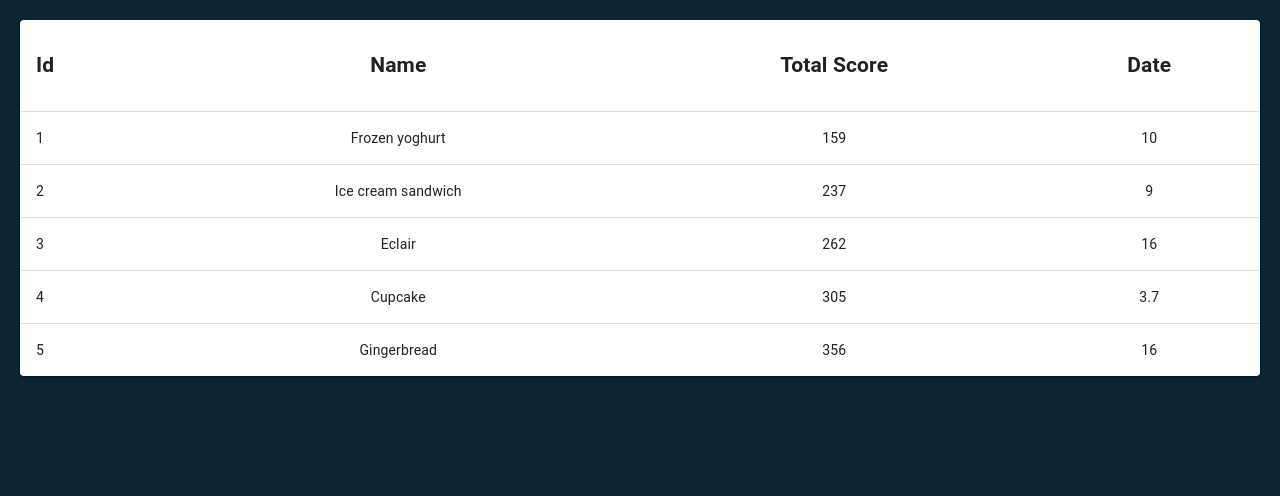
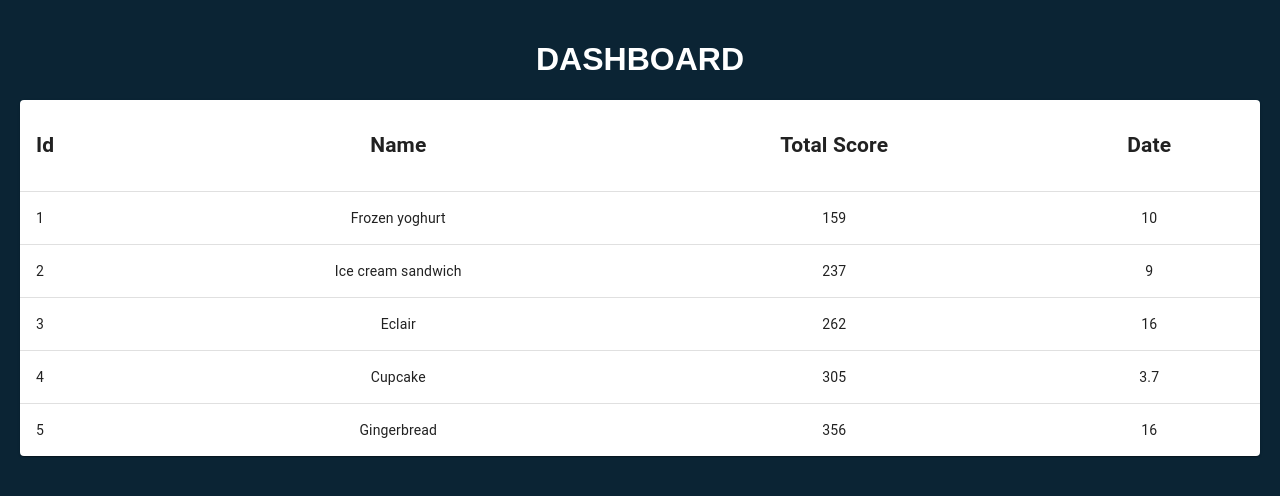
Before and after one commit to RohitKumarPattanayak/React-tenzies-game, a React (Vite) app: page /dashboard in a window 1280 px wide. Shown: the top 496 px of the page. Built offline with nearby package versions, Linux system fonts and the light colour scheme.

Commit message:
navigation setup completed

```diff
--- a/package.json
+++ b/package.json
@@ -16,6 +16,7 @@
     "react-clock": "^4.0.0",
     "react-confetti": "^6.1.0",
     "react-dom": "^18.2.0",
+    "react-router-dom": "^6.8.0",
     "react-timer-hook": "^3.0.5",
     "react-toastify": "^9.1.1",
     "react-use": "^17.4.0",
--- a/src/app.jsx
+++ b/src/app.jsx
@@ -7,6 +7,7 @@ import Turns from "./components/Turns";
 import Popup from "reactjs-popup";
 import "reactjs-popup/dist/index.css";
 import Toast from "./components/Toast";
+
 export default function App() {
   const [dice, setDice] = React.useState(allNewDice());
   const [tenzies, setTenzies] = React.useState(false);
--- a/src/components/Dashboard.jsx
+++ b/src/components/Dashboard.jsx
@@ -34,6 +34,8 @@ const rows = [
 
 export default function Dashboard() {
   return (
+    <div>
+      <h1 style={{ color: "white" }}>DASHBOARD</h1>
       <TableContainer component={Paper}>
         <Table sx={{ minWidth: 650 }} aria-label="simple table">
           <TableHead>
@@ -71,5 +73,6 @@ export default function Dashboard() {
           </TableBody>
         </Table>
       </TableContainer>
+    </div>
   );
 }
--- a/src/main.jsx
+++ b/src/main.jsx
@@ -4,11 +4,18 @@ import App from "./app";
 import "./index.css";
 import Dashboard from "./components/Dashboard";
 import Login from "./components/Login";
+import { BrowserRouter as Router, Routes, Route } from "react-router-dom";
 
 ReactDOM.createRoot(document.getElementById("root")).render(
   <center>
-    {/* <App /> */}
-    {/* <Login /> */}
-    <Dashboard />
+    <Router>
+      <div className="container">
+        <Routes>
+          <Route path="/" element={<Login />} />
+          <Route path="/game" element={<App />} />
+          <Route path="/dashboard" element={<Dashboard />} />
+        </Routes>
+      </div>
+    </Router>
   </center>
 );
```
Also changed, not shown: 1 other file (tests, documents, lock files or other folders). Lines whose indentation alone changed are shown as unchanged.
